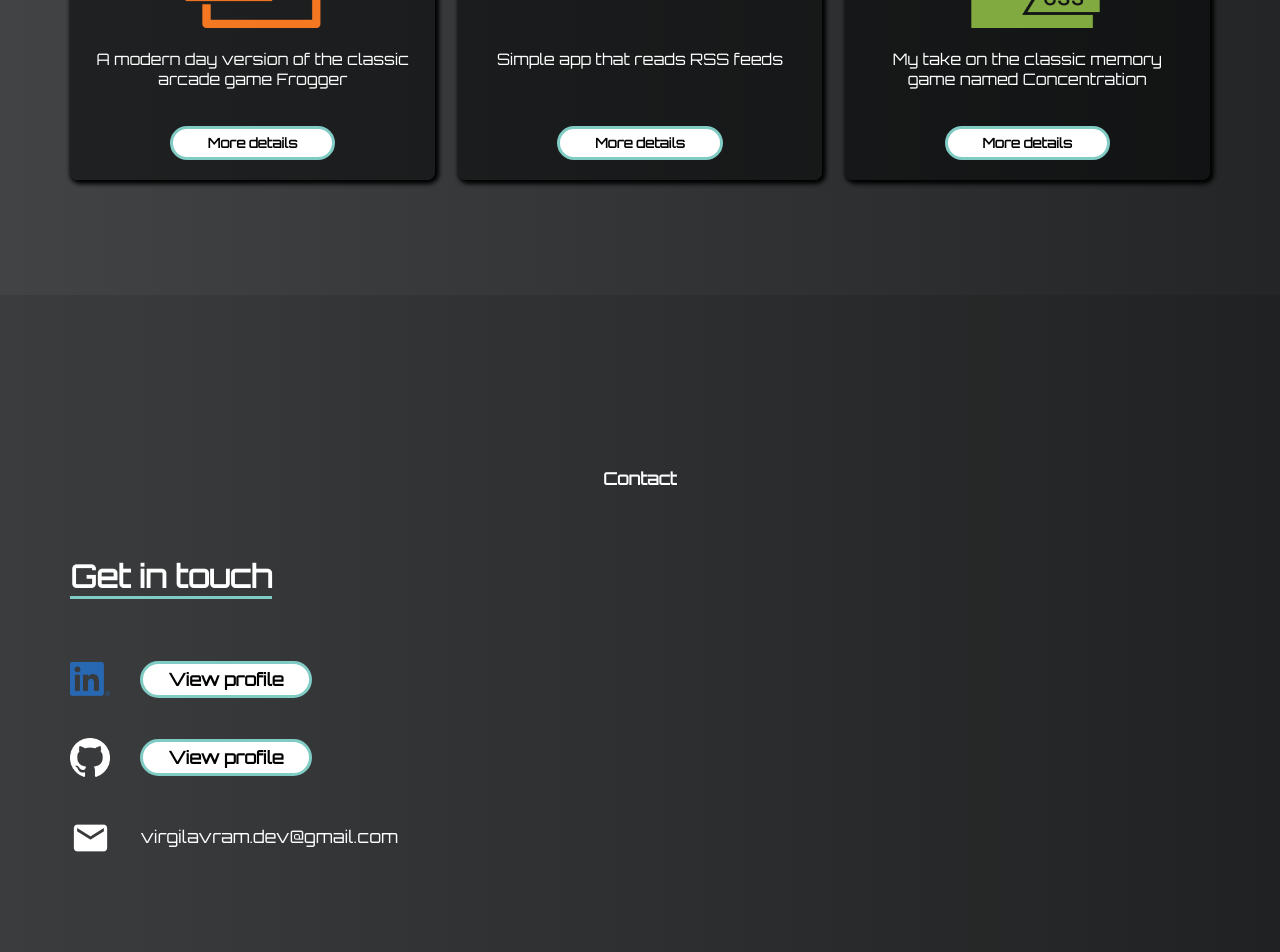
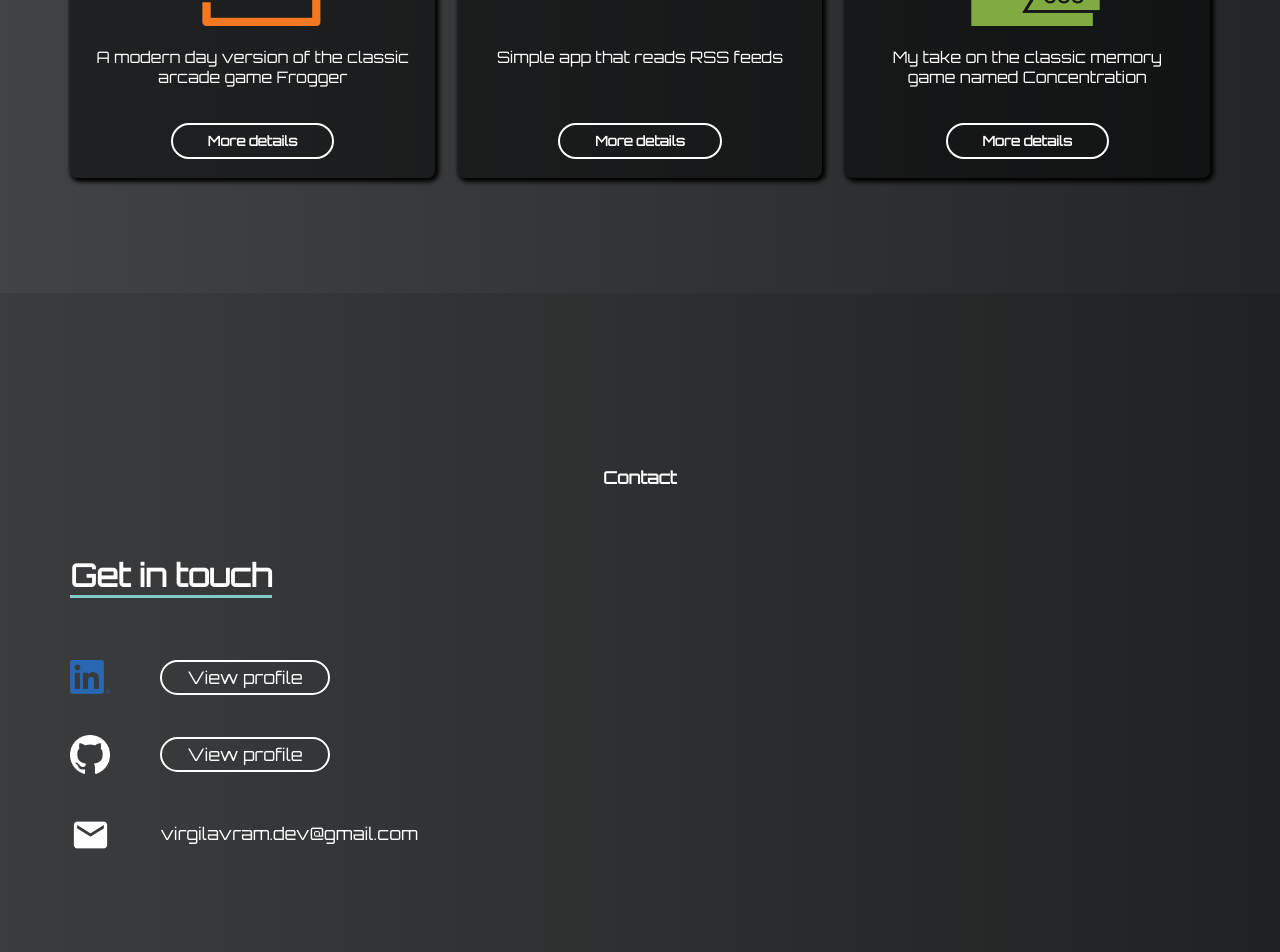
Before and after one commit to virgilseo/portfolio, a React (Create React App) app: page / in a window 1280 px wide. Shown: the part 1760-2712 px from the top of the page. Built offline with nearby package versions, Linux system fonts and the light colour scheme.

Commit message:
Update style

```diff
--- a/src/App.css
+++ b/src/App.css
@@ -149,19 +149,20 @@ ul {
 }
 
 .project-btn {
-  background-color: #ffffff;
-  border: 3px solid #80CBC4;
+  border: 2px solid #fff;
   border-radius: 20px;
   font-weight: 600;
-  padding: 6px 35px;
+  padding: 8px 35px;
   font-family: 'Orbitron', sans-serif;
+  color: #fff;
+  background-color: transparent;
 }
 
 .project-btn:hover {
   background-color: #80CBC4;
-  color: #ffffff;
-  transition-duration: 0.2s;
+  transition-duration: 0.3s;
   cursor: pointer;
+  border: 2px solid #80CBC4;
 }
 
 .button-container {
@@ -177,10 +178,9 @@ ul {
 
 .project-links {
   text-decoration: none;
-  background-color: #ffffff;
-  border: 3px solid #80CBC4;
+  border: 2px solid #fff;
   border-radius: 20px;
-  color: #000000;
+  color: #fff;
   display: flex;
   align-items: center;
   justify-content: center;
@@ -192,8 +192,8 @@ ul {
 
 .project-links:hover {
   background-color: #80CBC4;
-  color: #ffffff;
-  transition-duration: 0.2s;
+  transition-duration: 0.3s;
+  border: 2px solid #80CBC4;
 }
 
 .flip-content-container {
@@ -213,11 +213,14 @@ ul {
   font-size: 2.1em;
   margin-top: 10px;
   margin-bottom: 20px;
+  padding: 4px;
+  border-radius: 50%;
 }
 
 .back-btn:hover {
   cursor: pointer;
-  color: #80CBC4;
+  background-color: #80CBC4;
+  transition-duration: 0.3s;
 }
 
 .project-tags {
@@ -267,20 +270,20 @@ ul {
 }
 
 .logo-links {
-  margin-left: 30px;
+  margin-left: 40px;
   text-decoration: none;
-  color: #000000;
+  color: #fff;
   border-radius: 20px;
-  font-weight: 600;
+  font-weight: 550;
   padding: 5px 25px;
-  background-color: #ffffff;
-  border: 3px solid #80CBC4;
+  border: 2px solid #fff;
 }
 
 .logo-links:hover {
   color: #ffffff;
   background-color: #80CBC4;
-  transition-duration: 0.2s;
+  transition-duration: 0.3s;
+  border: 2px solid #80CBC4;
 }
 
 .social-logo {
@@ -295,7 +298,7 @@ ul {
 }
 
 .email-text {
-  margin-left: 30px;
+  margin-left: 40px;
   text-decoration: none;
   color: #ffffff;
   border-bottom: 2px solid transparent;
--- a/src/Projects.js
+++ b/src/Projects.js
@@ -26,7 +26,7 @@ class Projects extends Component {
                 <i className='material-icons back-btn'
                    onClick={() => this.props.flipProject(project.id)}
                    onKeyPress={() => this.props.flipProject(project.id)}
-                   tabindex='0'>arrow_back</i>
+                   tabIndex='0'>arrow_back</i>
                 <div className='skill-container'>
                 {project.description.map((skill, index) => (
                   <span key={index} className='project-tags'>{skill}</span>
--- a/src/responsive.css
+++ b/src/responsive.css
@@ -50,7 +50,7 @@
 
   .header {
     font-size: 0.8em;
-    height: 10vh;
+    height: 11vh;
   }
 
   .about-container {
@@ -58,11 +58,11 @@
   }
 
   .nav-container {
-    height: 60px;
+    height: 50px;
   }
 
   .nav-link {
-    padding: 18px 0px;
+    padding: 14px 0px;
   }
 
   #projects {
@@ -90,11 +90,11 @@
 
   /* Handle */
   ::-webkit-scrollbar-thumb {
-    background: #406562;
+    background: rgba(0, 0, 0, 0.5);
   }
 
   ::-webkit-scrollbar-thumb:hover {
-    background-color: #73b6b0;
+    background: rgba(0, 0, 0, 0.3);
   }
 
   /*Track*/
@@ -105,6 +105,10 @@
 
   .project-links {
     font-size: 0.8em;
+  }
+
+  .logo-links, .email-text {
+    margin-left: 50px;
   }
 }
 
```
